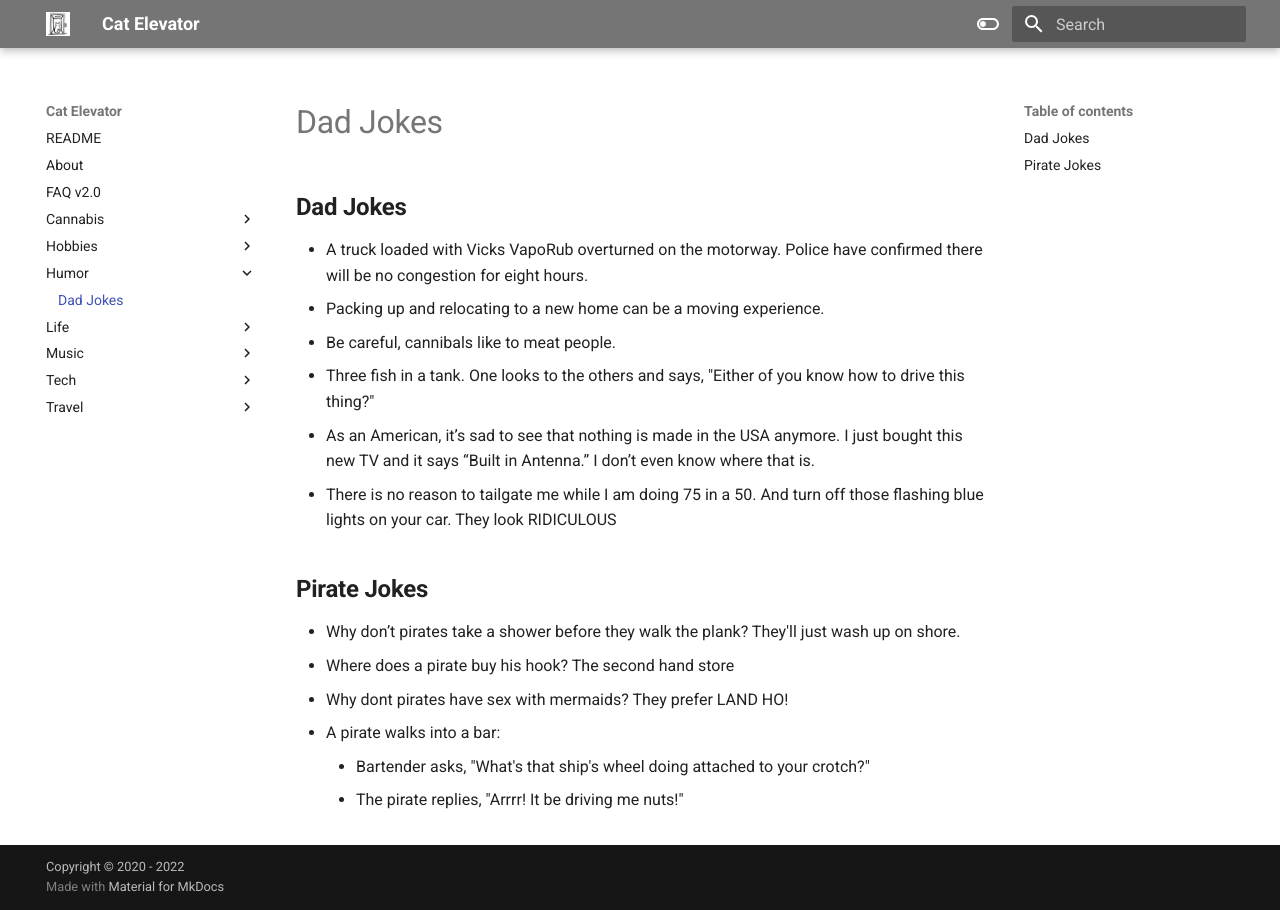
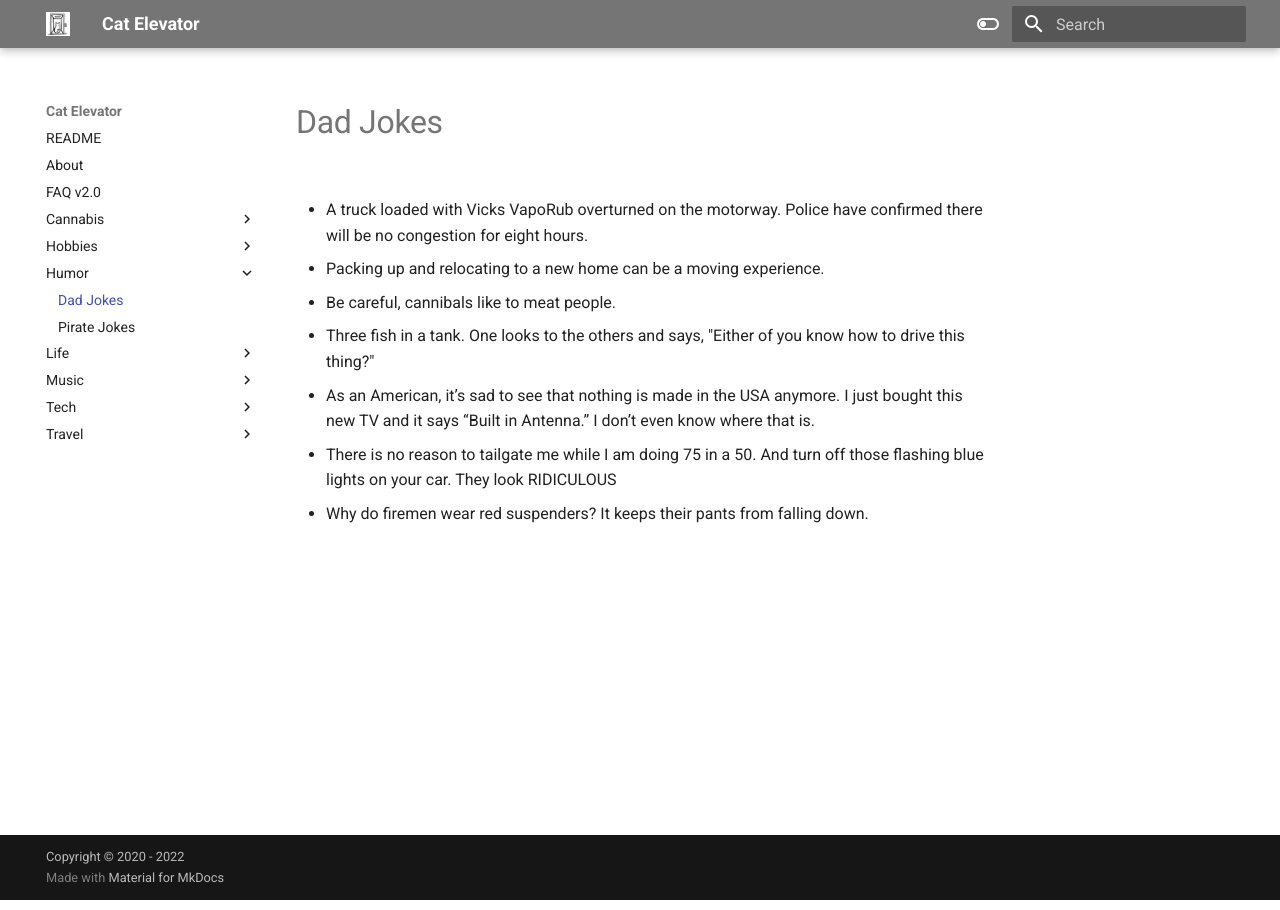
Before and after one commit to los7key/garden, an MkDocs documentation site: the page built from docs/humor/dad-jokes.md, in a window 1280 px wide. Built offline with MkDocs 1.6.1 and Material for MkDocs 9.7.7, drawn with Linux system fonts in a browser that asks for light colours.

Commit message:
Pirate jokes and new FAQs

```diff
--- a/docs/humor/dad-jokes.md
+++ b/docs/humor/dad-jokes.md
@@ -3,24 +3,19 @@ layout: post
 title: Dad Jokes
 description: Dad Jokes
 date: 2022-04-01
-Last Updated: 2022-08-19
+Last Updated: 2023-02-12
 ---
 
-# Dad Jokes
+* A truck loaded with Vicks VapoRub overturned on the motorway. Police have confirmed there will be no congestion for eight hours.
 
-* A truck loaded with Vicks VapoRub overturned on the motorway. Police have confirmed there will be no congestion for eight hours.
 * Packing up and relocating to a new home can be a moving experience.
+
 * Be careful, cannibals like to meat people.
+
 * Three fish in a tank. One looks to the others and says, "Either of you know how to drive this thing?"
+
 * As an American, it’s sad to see that nothing is made in the USA anymore.  I just bought this new TV and it says “Built in Antenna.” I don’t even know where that is.
+
 * There is no reason to tailgate me while I am doing 75 in a 50. And turn off those flashing blue lights on your car. They look RIDICULOUS
 
-# Pirate Jokes
-
-* Why don’t pirates take a shower before they walk the plank? They'll just wash up on shore.
-* Where does a pirate buy his hook?  The second hand store
-* Why dont pirates have sex with mermaids? They prefer LAND HO!
-
-* A pirate walks into a bar:
-    * Bartender asks, "What's that ship's wheel doing attached to your crotch?"
-    * The pirate replies, "Arrrr! It be driving me nuts!"
+* Why do firemen wear red suspenders? It keeps their pants from falling down.
```
Also changed, not shown: docs/faq.md (+6 -1 lines), docs/humor/pirate-jokes.md (added, +33 -0 lines).
